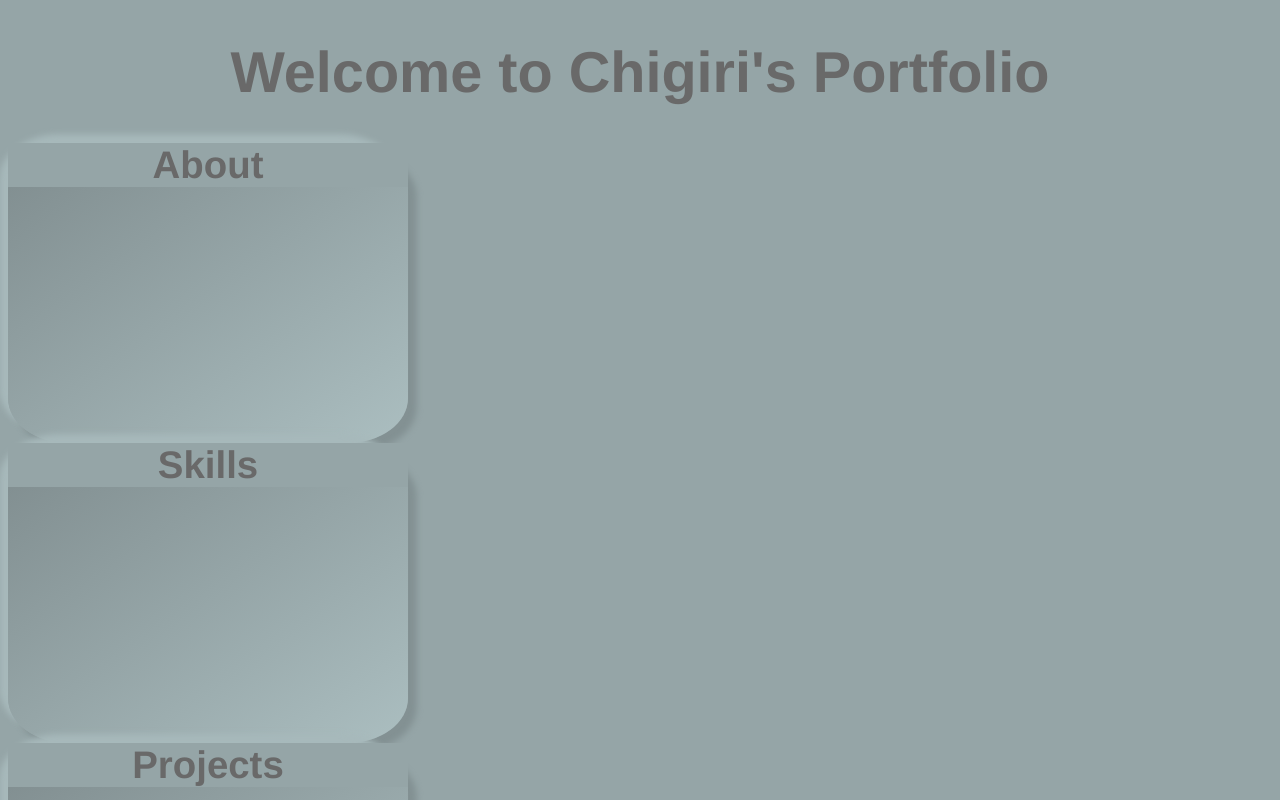
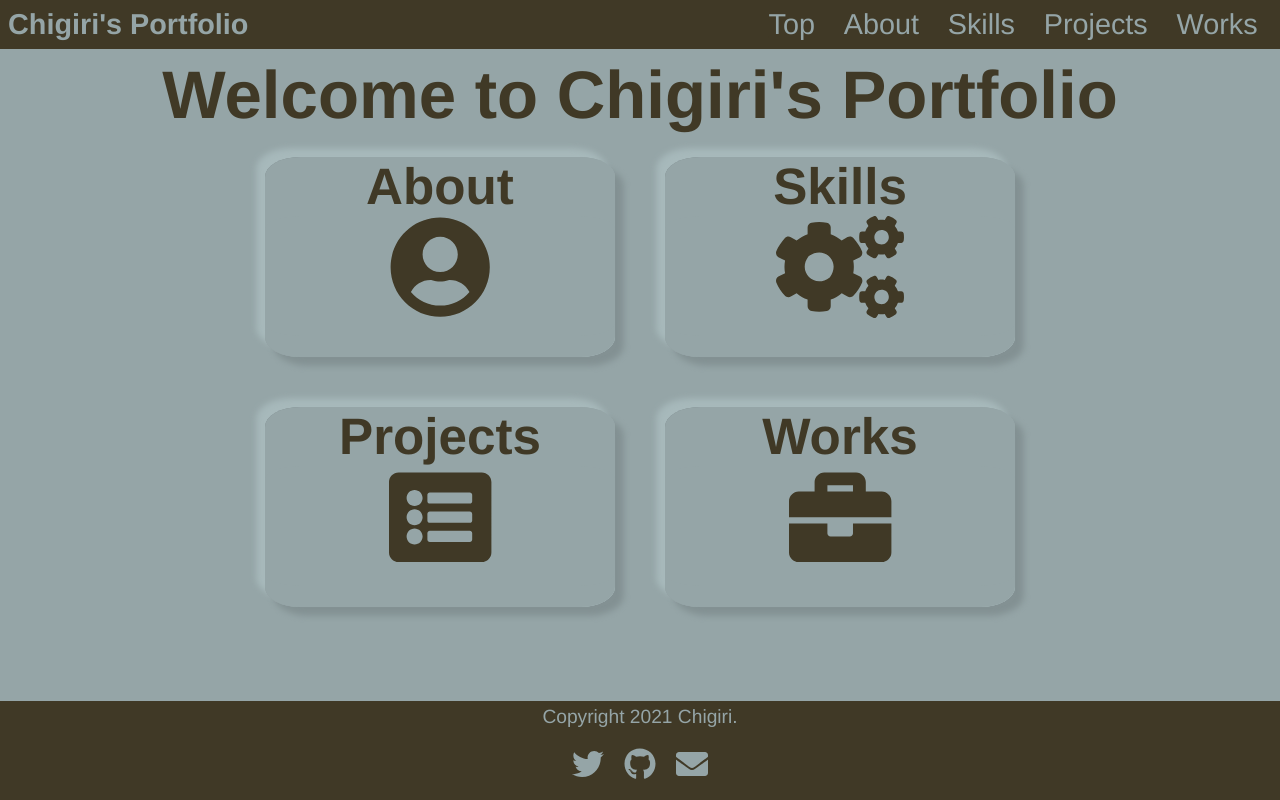
Before and after one commit to Chigiri-oym/portfolio, a Vue app: page /#/ in a window 1280 px wide. Shown: the top 800 px of the page. Built offline with nearby package versions, Linux system fonts and the light colour scheme.

Commit message:
footerまで

```diff
--- a/package.json
+++ b/package.json
@@ -8,6 +8,8 @@
     "lint": "vue-cli-service lint"
   },
   "dependencies": {
+    "@fortawesome/free-brands-svg-icons": "^5.15.2",
+    "@fortawesome/vue-fontawesome": "^2.0.2",
     "core-js": "^3.6.5",
     "vue": "^2.6.11",
     "vue-router": "^3.2.0"
--- a/public/index.html
+++ b/public/index.html
@@ -4,7 +4,7 @@
     <meta charset="utf-8">
     <meta http-equiv="X-UA-Compatible" content="IE=edge">
     <meta name="viewport" content="width=device-width,initial-scale=1.0">
-    <link rel="icon" href="<%= BASE_URL %>favicon.ico">
+    <link rel="icon" href="favicon.ico">
     <title><%= htmlWebpackPlugin.options.title %></title>
   </head>
   <body>
--- a/src/App.vue
+++ b/src/App.vue
@@ -1,9 +1,24 @@
 <template>
   <div id="app">
+    <Header/>
     <router-view/>
+    <Footer/>
   </div>
 </template>
 
 <style>
 @import "./assets/styles/styles.css";
 </style>
+
+<script>
+import Header from './components/organisms/Headers.vue'
+import Footer from './components/organisms/Footers.vue'
+
+export default {
+  name:'app',
+  components : {
+    Header,
+    Footer
+  }
+}
+</script>
--- a/src/assets/styles/styles.css
+++ b/src/assets/styles/styles.css
@@ -1,29 +1,293 @@
-
 * {
   font-family: Avenir, Helvetica, Arial, sans-serif;
   -webkit-font-smoothing: antialiased;
   -moz-osx-font-smoothing: grayscale;
   text-align: center;
-    color: #696969;
-    background-color: #95A5A7;
+  color: #403926;
+  background-color: #95a5a7;
+  margin: 0px;
+  padding: 0px;
+}
+
+/**
+** header
+**/
+
+.header {
+    background-color: #403926;
+    color: #95a5a7;
+    display: flex;
+    padding: 0.5em;
+
+}
+
+.header_logo {
+    background-color: #403926;
+    color: #95a5a7;
+    font-weight: bold;
+    font-size: 1.8em;
+    text-align: left;
+}
+
+.navi-icon {
+    display: none;
+}
+
+nav {
+    margin-left: auto;
+}
+
+nav ul  {
+    background-color: #403926;
+    color: #95a5a7;
+    font-size: 1.8em;
+    display: flex;
+    list-style: none;
+}
+
+nav ul li {
+    background-color: #403926;
+    color: #95a5a7;
+    padding: 0em 0.5em;
+
+}
+
+nav ul li:hover {
+    cursor: pointer;
+}
+
+@media screen and (max-width: 896px) {
+ .header {
+    position: relative;
+     display: inline-flex;
+     width: 100%;
+ }
+
+ .header_logo {
+    text-align: left;
+    width: 85%;
+}
+
+ .header-icons {
+    display: inline;
+    margin-left: auto;
+    margin-top: auto;
+
+ }
+
+ .navi-icon {
+    display: block;
+ }
+
+ .header-icons svg {
+    background-color: #403926;
+}
+
+ .header-icons svg path {
+     color: #95a5a7;
+ }
+
+ nav {
+    margin-left: auto;
+    margin-right: auto;
+}
+
+ nav ul {
+     display: block;
+     position: absolute;
+     top: 100%;
+     right: 0;
+     left: 0;
+     z-index: -1;
+     visibility: hidden;
+     background-color: #403926;
+     opacity: 0;
+     transform: translateY(-100%);
+     transition: transform 0.3s ease-out, opacity 0.3s ease-out;
+ }
+  nav ul.open {
+    z-index: 1;
+    visibility: visible;
+    opacity: 1;
+    transform: translateY(0);
+ }
+
+ nav ul li {
+     display: block;
+     text-align: center;
+ }
+
+ .hidden{
+    display:none;
 }
 
 
+}
+
+/**
+** body
+**/
+
 h1 {
-    font-size: 3.6rem;
+  font-size: 4.2rem;
   font-weight: bold;
+  margin-top: 0.1em;
+
+}
+
+.container {
+  display: grid;
+  grid-template-columns: repeat(2,  350px);
+  grid-auto-rows: minmax(200px, auto);
+  gap: 50px;
+  justify-content: center;
+  align-self: center;
+  margin-top: 1.5em;
+}
+.card {
+  height: 200px;
+  background: linear-gradient(145deg, #7f8c8e, #abbec0);
+  border-radius: 10%;
+  box-shadow: 8.71px 8.71px 6px #839193, -8.71px -8.71px 6px #a7b9bb;
+  position: relative;
+}
+
+.card:hover {
+  box-shadow: -1px -1px 2px 0px #839193, 1px 1px 2px 0px #a7b9bb;
+  cursor: pointer;
+}
+
+.card a {
+  text-decoration: none;
+  position: absolute;
+  display: table-cell;
+  vertical-align: middle;
+  position: absolute;
+  top: 20;
+  left: 0;
+  height: 100%;
+  width: 100%;
+  font-size: 3.2rem;
+  font-weight: bolder;
+  border-radius: 10%;
+}
+
+.icon-box {
+  display: table-cell;
+  vertical-align: middle;
+  position: absolute;
+  top: 100;
+  left: 0;
+  height: 60%;
+  width: 100%;
+  border-radius: 10%;
+}
+
+@media screen and (max-width: 896px) and (orientation: landscape){
+    h1 {
+        font-size: 2.8rem;
+        font-weight: bold;
+        margin-top: 0em;
+        color: #403926;
+        background-color: #95a5a7;
+    }
+
+    .container {
+        display: grid;
+        grid-template-columns: repeat(4, 180px);
+        grid-auto-rows: minmax(180px, auto);
+        gap: 20px;
+        justify-content: center;
+        align-self: center;
+        margin-top: 2em;
+      }
+      .card {
+        height: 180px;
+        background: linear-gradient(145deg, #7f8c8e, #abbec0);
+        border-radius: 10%;
+        box-shadow: 8.71px 8.71px 6px #839193, -8.71px -8.71px 6px #a7b9bb;
+        position: relative;
+      }
+
+      .card a {
+        font-size:2em;
+        top: 20;
+      }
+
+}
+
+@media screen and (max-width: 480px) {
+
+  h1 {
+    font-size: 1.8rem;
+    font-weight: bold;
+    margin-top: 0em;
+    color: #403926;
+    background-color: #95a5a7;
+
+  }
+  .container {
+    display: grid;
+    grid-template-columns: repeat(1, 200px);
+    grid-auto-rows: minmax(100px, auto);
+    gap: 30px;
+    justify-content: center;
+    align-self: center;
+    margin-top: 1.2em;
   }
 
   .card {
-    width: 400px;
-    height: 300px;
-    background: linear-gradient(145deg, #7F8C8E, #ABBEC0);
-    border-radius: 15%;
-    box-shadow: 8.71px 8.71px 6px #839193, -8.71px -8.71px 6px #A7B9BB;
+    height: 100px;
+    background: linear-gradient(145deg, #7f8c8e, #abbec0);
+    border-radius: 10%;
+    box-shadow: 8.71px 8.71px 6px #839193, -8.71px -8.71px 6px #a7b9bb;
+    position: relative;
   }
 
-.card-content a {
+  .card a {
+    font-size:1.2em;
+  }
+
+}
+
+/**
+** footer
+**/
+footer {
+    display: block;
+    background-color: #403926;
+    position: absolute;
+    width: 100%;
+    bottom: 0;
+}
+
+footer p {
+    background-color: #403926;
+    color: #95a5a7;
+    padding-top: 5px;
+    text-align: center;
+    font-size: 1.2em;
+}
+
+.footer-icon {
+    background-color: #403926;
+    display: inline-block;
+    margin:10px;
+
+}
+
+.footer-icon  a {
+    background-color: #403926;
     text-decoration: none;
-   font-size: 2.4em;
-   font-weight: bold;
 }
+
+.footer-icon svg {
+    background-color: #403926;
+    margin-top: 10px;
+    margin-bottom: 10px;
+}
+
+.footer-icon svg path {
+    color: #95a5a7;
+
+}
--- a/src/components/molecules/TopCard.vue
+++ b/src/components/molecules/TopCard.vue
@@ -0,0 +1,21 @@
+<template>
+  <div>
+      <a v-bind:href="card.url">{{card.title}}
+        <div class="icon-box">
+         <font-awesome-icon :icon="card.icon" size="2x"></font-awesome-icon>
+        </div>
+      </a>
+  </div>
+</template>
+
+<script>
+export default {
+    name: 'TopCard',
+    props: {
+      card: {
+          type: Object,
+          required: true
+      }
+    }
+}
+</script>
--- /dev/null
+++ b/src/components/organisms/Footers.vue
@@ -0,0 +1,41 @@
+<template>
+  <div>
+    <footer>
+      <p>Copyright 2021 Chigiri.</p>
+      <div  class="footer-icon" v-for="(contract, i) in contracts" :key="i">
+        <a v-bind:href="contract.url">
+          <font-awesome-icon
+            :icon="[contract.prefix ,contract.icon]"
+            size="2x"
+          ></font-awesome-icon>
+        </a>
+      </div>
+    </footer>
+  </div>
+</template>
+
+<script>
+export default {
+  name: "Footer",
+  data() {
+    return {
+      contracts: [
+        {
+          prefix: "fab",
+          icon: "twitter",
+          url: "https://twitter.com/Chigiri3desu",
+        },
+        {
+          prefix: "fab",
+          icon: "github",
+          url: "https://github.com/Chigiri-oym/portfolio",
+        },
+        {
+          icon: "envelope",
+          url: "",
+        },
+      ]
+    };
+  },
+};
+</script>
--- /dev/null
+++ b/src/components/organisms/Headers.vue
@@ -0,0 +1,42 @@
+<template>
+    <div class="header">
+        <div class="header_logo">
+        Chigiri's Portfolio
+        </div>
+        <div class="header-icons">
+           <font-awesome-icon icon="bars" size="2x" class="navi-icon"
+           :class="{'hidden': isHidden}" @click="toggleButton"></font-awesome-icon>
+           <font-awesome-icon icon="times" size="2x" class="navi-icon" v-show="showNavi"
+            :class="{'open': isActive}" @click="toggleButton"></font-awesome-icon>
+        </div>
+       <nav>
+        <ul :class="{'open': isActive}">
+        <router-link  to="/" exact><li>Top</li></router-link>
+        <router-link  to="/about"><li>About</li></router-link>
+        <router-link  to="/skills"><li>Skills</li></router-link>
+        <router-link  to="/projects"><li>Projects</li></router-link>
+        <router-link  to="/works"><li>Works</li></router-link>
+      </ul>
+      </nav>
+    </div>
+</template>
+
+<script>
+export default {
+    name: 'Header',
+    data() {
+        return {
+            isHidden: false,
+            isActive: false,
+            showNavi: false
+        }
+    },
+    methods: {
+        toggleButton() {
+            this.isHidden = !this.isHidden,
+            this.isActive = !this.isActive,
+            this.showNavi = !this.showNavi
+        }
+    }
+}
+</script>
--- a/src/components/pages/Top.vue
+++ b/src/components/pages/Top.vue
@@ -1,39 +1,46 @@
 <template>
   <div>
-        <h1>Welcome to Chigiri's Portfolio</h1>
-    <div class="card" v-for="(card, index) in cards" :key="index">
-      <div class="card-content">
-      <a v-bind:href="card.url">{{card.title}}</a>
-      </div>
+    <h1>Welcome to Chigiri's Portfolio</h1>
+    <div class="container">
+    <top-card class="card"
+              v-for="(card, index) in cards"
+              :card="card"
+              :key="index">
+    </top-card>
     </div>
   </div>
 </template>
 
 <script>
-// @ is an alias to /src
-// import Top from '@/components/HelloWorld.vue'
-// todo card化してurlと画像パスとtitleを渡すだけにする
+import TopCard from '../molecules/TopCard.vue'
 
 export default {
   name: 'Top',
+  components: {
+    TopCard
+  },
   data() {
     return {
       cards :[
         {
           title: "About",
-          url:"/#/about"
+          url:"/#/about",
+          icon:"user-circle"
         },
         {
           title: "Skills",
-          url:"/#/skills"
+          url:"/#/skills",
+          icon:"cogs"
         },
         {
           title: "Projects",
-          url:"/#/projects"
+          url:"/#/projects",
+          icon:"list-alt"
         },
         {
           title: "Works",
-          url:"/#/works"
+          url:"/#/works",
+          icon:"briefcase"
         }
 
       ]
--- a/src/main.js
+++ b/src/main.js
@@ -1,6 +1,17 @@
 import Vue from 'vue'
 import App from './App.vue'
 import router from './router'
+import { library } from '@fortawesome/fontawesome-svg-core'
+import { fas } from '@fortawesome/free-solid-svg-icons'
+import { fab } from '@fortawesome/free-brands-svg-icons'
+import { FontAwesomeIcon } from '@fortawesome/vue-fontawesome'
+
+
+
+library.add(fas)
+library.add(fab)
+
+Vue.component('font-awesome-icon', FontAwesomeIcon)
 
 Vue.config.productionTip = false
 
```
Also changed, not shown: 2 other files (tests, documents, lock files or other folders). Lines whose indentation alone changed are shown as unchanged.
